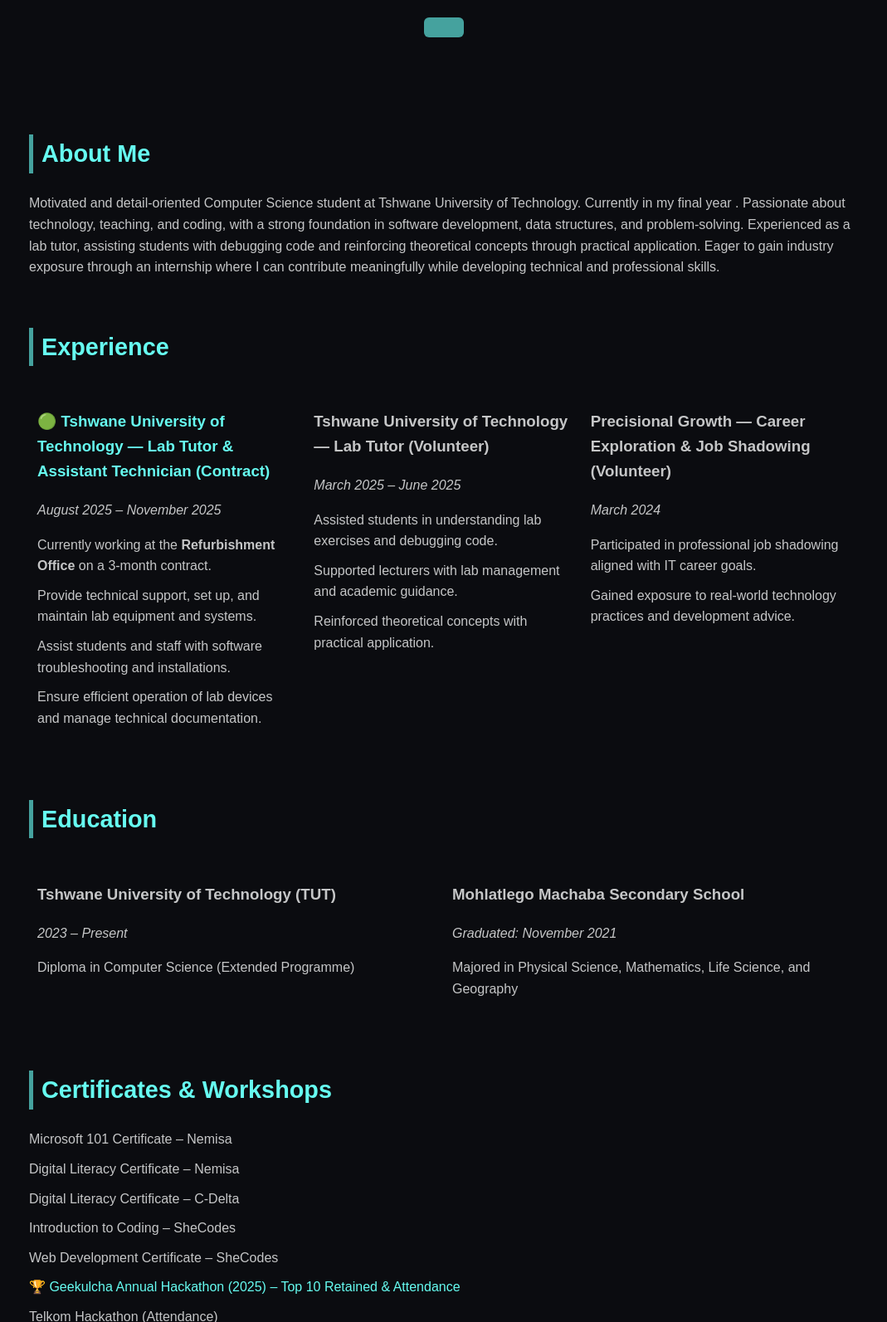
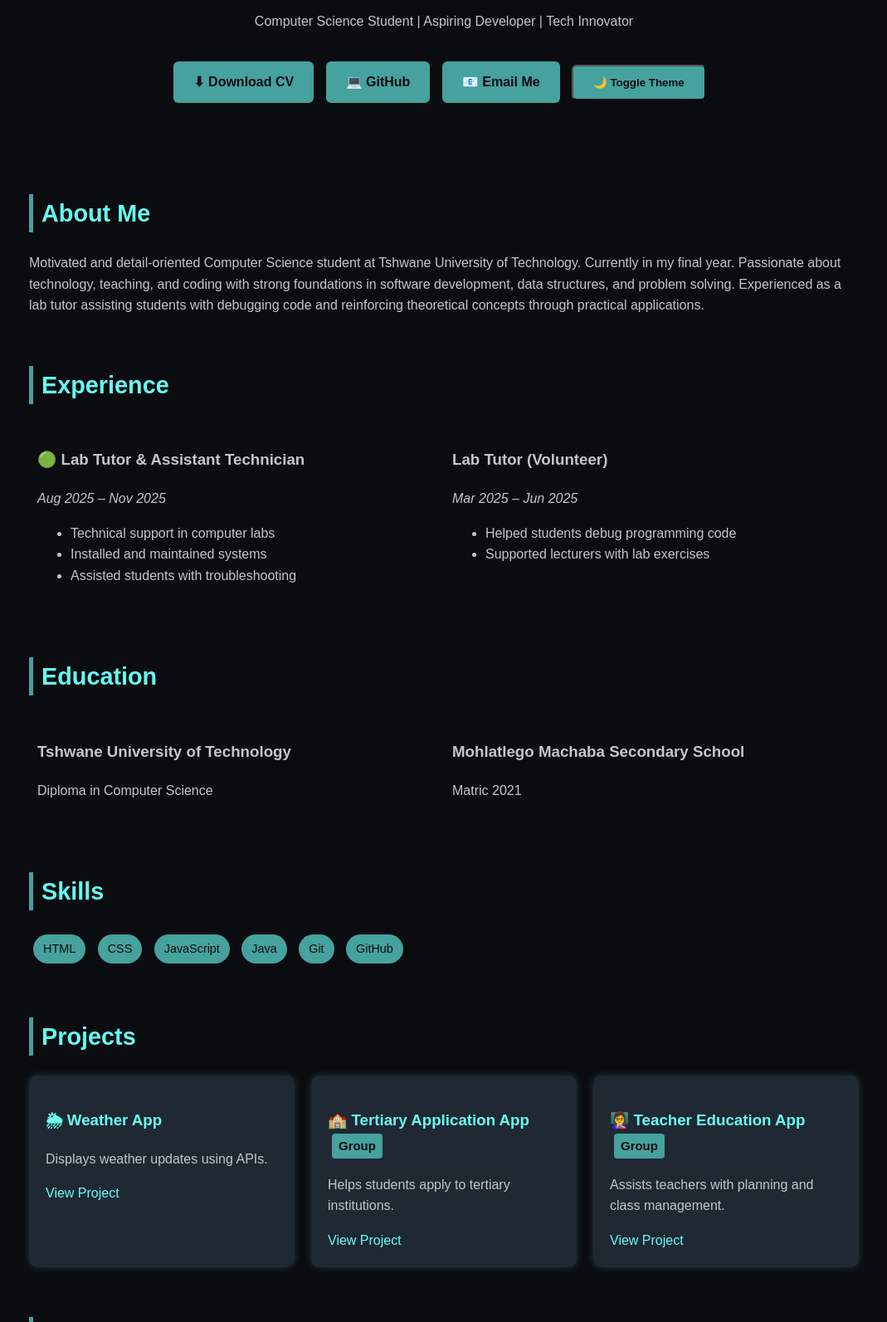
Before and after one commit to KgaugeloKgatle/KGATLE_K-_Portifolio, a plain HTML site: page index.html in a window 1280 px wide. Shown: the part 240-1833 px from the top of the page at 83% size, without its empty margins (105-1174 px from the left). Drawn offline with Linux system fonts and the light colour scheme.

Commit message:
Refactor index.html for improved structure and styling

```diff
--- a/index.html
+++ b/index.html
@@ -1,223 +1,346 @@
 <!DOCTYPE html>
 <html lang="en">
 <head>
-  <meta charset="UTF-8" />
-  <meta name="viewport" content="width=device-width, initial-scale=1.0" />
+<meta charset="UTF-8">
+<meta name="viewport" content="width=device-width, initial-scale=1.0">
 <title>Kgatle Kgaugelo | Portfolio</title>
+
 <style>
-    body {
-      margin: 0;
-      font-family: "Poppins", Arial, sans-serif;
-      background-color: #0b0c10;
-      color: #c5c6c7;
-      line-height: 1.6;
+
+html{
+scroll-behavior:smooth;
 }
-    a { color: #66fcf1; text-decoration: none; }
-    a:hover { text-decoration: underline; }
-    .container { max-width: 1000px; margin: auto; padding: 20px; }
-    header { text-align: center; padding: 70px 20px 50px; }
-    header h1 { margin: 0; font-size: 3em; color: #66fcf1; }
-    header p { font-size: 1.2em; color: #aaa; }
-    .download-btn {
-      display: inline-block; margin-top: 25px; padding: 12px 24px;
-      background-color: #45a29e; color: #0b0c10; font-weight: bold;
-      border-radius: 6px; transition: 0.3s;
+
+body{
+margin:0;
+padding-top:70px;
+font-family:"Poppins",Arial,sans-serif;
+background-color:#0b0c10;
+color:#c5c6c7;
+line-height:1.6;
 }
-    .download-btn:hover { background-color: #66fcf1; }
-    section { margin-top: 60px; }
-    section h2 {
-      border-left: 5px solid #45a29e; padding-left: 10px;
-      color: #66fcf1; font-size: 1.8em;
+
+.light-mode{
+background:white;
+color:black;
 }
-    ul { list-style: none; padding: 0; }
-    li { margin-bottom: 10px; }
-    .two-col { display: flex; flex-wrap: wrap; }
-    .two-col > div { flex: 1; min-width: 280px; padding: 10px; }
 
-    /* Project Cards */
-    .projects-grid {
-      display: grid; grid-template-columns: repeat(auto-fit, minmax(280px, 1fr));
-      gap: 20px; margin-top: 20px;
+a{color:#66fcf1;text-decoration:none;}
+a:hover{text-decoration:underline;}
+
+.container{
+max-width:1000px;
+margin:auto;
+padding:20px;
 }
-    .project-card {
-      background: #1f2833; padding: 20px; border-radius: 10px;
-      box-shadow: 0 0 10px rgba(102, 252, 241, 0.2);
-      transition: transform 0.3s;
+
+/* NAVBAR */
+
+.navbar{
+position:fixed;
+top:0;
+width:100%;
+background:#1f2833;
+padding:15px;
+text-align:center;
+z-index:1000;
 }
-    .project-card:hover {
-      transform: translateY(-5px);
-      box-shadow: 0 0 20px rgba(102, 252, 241, 0.4);
+
+.navbar a{
+margin:0 15px;
+font-weight:bold;
+color:#66fcf1;
 }
-    .project-card h3 { color: #66fcf1; margin-bottom: 10px; }
-    .group-tag {
-      display: inline-block; font-size: 0.8em;
-      background-color: #45a29e; color: #0b0c10;
-      padding: 3px 8px; border-radius: 4px; margin-left: 5px;
+
+.navbar a:hover{
+color:#45a29e;
 }
-    .view-all { text-align: center; margin-top: 40px; }
-    .view-all a {
-      display: inline-block; padding: 12px 24px;
-      background-color: #45a29e; color: #0b0c10;
-      border-radius: 6px; font-weight: bold;
+
+/* HEADER */
+
+header{
+text-align:center;
+padding:70px 20px 50px;
 }
-    .view-all a:hover { background-color: #66fcf1; }
-    footer {
-      margin: 70px 0 20px; text-align: center;
-      color: #777; font-size: 0.9em;
+
+header h1{
+margin:0;
+font-size:3em;
+color:#66fcf1;
 }
-    .current-role { color: #66fcf1; font-weight: bold; }
+
+/* BUTTON */
+
+.download-btn{
+display:inline-block;
+margin-top:20px;
+margin-right:10px;
+padding:12px 24px;
+background-color:#45a29e;
+color:#0b0c10;
+font-weight:bold;
+border-radius:6px;
+transition:0.3s;
+}
+
+.download-btn:hover{
+background-color:#66fcf1;
+}
+
+/* SECTIONS */
+
+section{
+margin-top:60px;
+}
+
+section h2{
+border-left:5px solid #45a29e;
+padding-left:10px;
+color:#66fcf1;
+font-size:1.8em;
+}
+
+/* GRID */
+
+.two-col{
+display:flex;
+flex-wrap:wrap;
+}
+
+.two-col>div{
+flex:1;
+min-width:280px;
+padding:10px;
+}
+
+/* SKILLS */
+
+.skill-badge{
+display:inline-block;
+background:#45a29e;
+color:#0b0c10;
+padding:6px 12px;
+margin:5px;
+border-radius:20px;
+font-size:0.9em;
+}
+
+/* PROJECTS */
+
+.projects-grid{
+display:grid;
+grid-template-columns:repeat(auto-fit,minmax(280px,1fr));
+gap:20px;
+margin-top:20px;
+}
+
+.project-card{
+background:#1f2833;
+padding:20px;
+border-radius:10px;
+box-shadow:0 0 10px rgba(102,252,241,0.2);
+transition:transform 0.3s;
+}
+
+.project-card:hover{
+transform:translateY(-5px);
+box-shadow:0 0 20px rgba(102,252,241,0.4);
+}
+
+.project-card h3{
+color:#66fcf1;
+}
+
+.group-tag{
+display:inline-block;
+font-size:0.8em;
+background:#45a29e;
+color:#0b0c10;
+padding:3px 8px;
+border-radius:4px;
+margin-left:5px;
+}
+
+footer{
+margin:70px 0 20px;
+text-align:center;
+color:#777;
+font-size:0.9em;
+}
+
 </style>
 </head>
+
 <body>
+
+<nav class="navbar">
+<a href="#about">About</a>
+<a href="#experience">Experience</a>
+<a href="#education">Education</a>
+<a href="#projects">Projects</a>
+<a href="#skills">Skills</a>
+<a href="#contact">Contact</a>
+</nav>
+
 <div class="container">
+
 <header>
+
 <h1>Kgatle Kgaugelo</h1>
-      <p>Computer Science Student | Aspiring Developer & Tech Innovator</p>
-  <a class="download-btn" href="my_cv Kgatle Kgaugelo 2026(1)"> </a>
+
+<p id="typing"></p>
+
+<a class="download-btn" href="kgaugelo_kgatle_cv.pdf" download>⬇ Download CV</a>
+
+<a class="download-btn" href="https://github.com/KgaugeloKgatle" target="_blank">💻 GitHub</a>
+
+<a class="download-btn" href="mailto:makhobanekgaugelo@gmail.com">📧 Email Me</a>
+
+<button onclick="toggleMode()" class="download-btn">🌙 Toggle Theme</button>
+
 </header>
 
 <section id="about">
+
 <h2>About Me</h2>
+
 <p>
-      Motivated and detail-oriented Computer Science student at Tshwane University of Technology. Currently in my final
-      year . Passionate about technology, teaching, and coding, with a strong foundation in software development, data
-     structures, and problem-solving. Experienced as a lab tutor, assisting students with debugging code and reinforcing
-     theoretical concepts through practical application. Eager to gain industry exposure through an internship where I
-    can contribute meaningfully while developing technical and professional skills.
+Motivated and detail-oriented Computer Science student at Tshwane University of Technology.
+Currently in my final year. Passionate about technology, teaching, and coding with strong
+foundations in software development, data structures, and problem solving.
+Experienced as a lab tutor assisting students with debugging code and reinforcing
+theoretical concepts through practical applications.
 </p>
+
 </section>
 
 <section id="experience">
+
 <h2>Experience</h2>
+
 <div class="two-col">
+
 <div>
-          <h3 class="current-role">🟢 Tshwane University of Technology — Lab Tutor & Assistant Technician (Contract)</h3>
-          <p><em>August 2025 – November 2025</em></p>
+<h3>🟢 Lab Tutor & Assistant Technician</h3>
+<p><em>Aug 2025 – Nov 2025</em></p>
 <ul>
-            <li>Currently working at the <strong>Refurbishment Office</strong> on a 3-month contract.</li>
-            <li>Provide technical support, set up, and maintain lab equipment and systems.</li>
-            <li>Assist students and staff with software troubleshooting and installations.</li>
-            <li>Ensure efficient operation of lab devices and manage technical documentation.</li>
+<li>Technical support in computer labs</li>
+<li>Installed and maintained systems</li>
+<li>Assisted students with troubleshooting</li>
 </ul>
 </div>
 
 <div>
-          <h3>Tshwane University of Technology — Lab Tutor (Volunteer)</h3>
-          <p><em>March 2025 – June 2025</em></p>
+<h3>Lab Tutor (Volunteer)</h3>
+<p><em>Mar 2025 – Jun 2025</em></p>
 <ul>
-            <li>Assisted students in understanding lab exercises and debugging code.</li>
-            <li>Supported lecturers with lab management and academic guidance.</li>
-            <li>Reinforced theoretical concepts with practical application.</li>
+<li>Helped students debug programming code</li>
+<li>Supported lecturers with lab exercises</li>
 </ul>
 </div>
 
-        <div>
-          <h3>Precisional Growth — Career Exploration & Job Shadowing (Volunteer)</h3>
-          <p><em>March 2024</em></p>
-          <ul>
-            <li>Participated in professional job shadowing aligned with IT career goals.</li>
-            <li>Gained exposure to real-world technology practices and development advice.</li>
-          </ul>
 </div>
-      </div>
+
 </section>
 
 <section id="education">
+
 <h2>Education</h2>
+
 <div class="two-col">
+
 <div>
-          <h3>Tshwane University of Technology (TUT)</h3>
-          <p><em>2023 – Present</em></p>
-          <p>Diploma in Computer Science (Extended Programme)</p>
+<h3>Tshwane University of Technology</h3>
+<p>Diploma in Computer Science</p>
 </div>
+
 <div>
 <h3>Mohlatlego Machaba Secondary School</h3>
-          <p><em>Graduated: November 2021</em></p>
-          <p>Majored in Physical Science, Mathematics, Life Science, and Geography</p>
+<p>Matric 2021</p>
 </div>
+
 </div>
-    </section>
 
-    <section id="certificates">
-      <h2>Certificates & Workshops</h2>
-      <ul>
-        <li>Microsoft 101 Certificate – Nemisa</li>
-        <li>Digital Literacy Certificate – Nemisa</li>
-        <li>Digital Literacy Certificate – C-Delta</li>
-        <li>Introduction to Coding – SheCodes</li>
-        <li>Web Development Certificate – SheCodes</li>
-        <li>🏆 <span style="color:#66fcf1;">Geekulcha Annual Hackathon (2025) – Top 10 Retained & Attendance</span></li>
-        <li>Telkom Hackathon (Attendance)</li>
-        <li>GitHub Constellation (Attendance)</li>
-        <li>Microsoft Workshop – Morse Innovation Centre (Attendance)</li>
-      </ul>
 </section>
 
 <section id="skills">
+
 <h2>Skills</h2>
-      <div class="two-col">
-        <div>
-          <h4>Technical Skills</h4>
-          <ul>
-            <li>HTML, CSS, JavaScript, Java</li>
-            <li>Git & GitHub</li>
-            <li>Microsoft Office & Digital Tools</li>
-          </ul>
-        </div>
-        <div>
-          <h4>Key Skills</h4>
-          <ul>
-            <li>Strong Communication</li>
-            <li>Critical Thinking</li>
-            <li>Problem Solving</li>
-            <li>Time Management</li>
-            <li>Team Collaboration</li>
-          </ul>
-        </div>
-      </div>
+
+<span class="skill-badge">HTML</span>
+<span class="skill-badge">CSS</span>
+<span class="skill-badge">JavaScript</span>
+<span class="skill-badge">Java</span>
+<span class="skill-badge">Git</span>
+<span class="skill-badge">GitHub</span>
+
 </section>
 
 <section id="projects">
+
 <h2>Projects</h2>
+
 <div class="projects-grid">
+
 <div class="project-card">
 <h3>🌦 Weather App</h3>
-          <p>Displays real-time weather updates using web APIs and dynamic UI elements.</p>
-          <a href="https://github.com/KgaugeloKgatle/Weather-Kgaugelo" target="_blank">View on GitHub</a>
+<p>Displays weather updates using APIs.</p>
+<a href="https://github.com/KgaugeloKgatle/Weather-Kgaugelo" target="_blank">View Project</a>
 </div>
 
 <div class="project-card">
-          <h3>🏫 Tertiary Application App <span class="group-tag">Group Project</span></h3>
-          <p>Helps learners apply to tertiary institutions more efficiently using a user-friendly interface.</p>
-          <a href="https://github.com/KgaugeloKgatle/GIRLCODE" target="_blank">View on GitHub</a>
+<h3>🏫 Tertiary Application App <span class="group-tag">Group</span></h3>
+<p>Helps students apply to tertiary institutions.</p>
+<a href="https://github.com/KgaugeloKgatle/GIRLCODE" target="_blank">View Project</a>
 </div>
 
 <div class="project-card">
-          <h3>👩‍🏫 Basic Education Teacher App <span class="group-tag">Group Project</span></h3>
-          <p>Assists teachers with lesson planning, student navigation, and classroom management.</p>
-          <a href="https://github.com/KgaugeloKgatle/Eduvisor" target="_blank">View on GitHub</a>
+<h3>👩‍🏫 Teacher Education App <span class="group-tag">Group</span></h3>
+<p>Assists teachers with planning and class management.</p>
+<a href="https://github.com/KgaugeloKgatle/Eduvisor" target="_blank">View Project</a>
 </div>
 
-        <div class="project-card">
-          <h3>♿ EduVisor – Disability App <span class="group-tag">Group Project</span></h3>
-          <p>Supports students with disabilities through educational accessibility and study tools.</p>
-          <a href="https://github.com/kamo123maetso/HOPEHARBOUR1" target="_blank">View on GitHub</a>
-        </div>
 </div>
 
-      <div class="view-all">
-        <a href="https://github.com/KgaugeloKgatle" target="_blank">View All Projects on GitHub</a>
-      </div>
 </section>
 
 <section id="contact">
+
 <h2>Contact</h2>
+
 <p>Email: <a href="mailto:makhobanekgaugelo@gmail.com">makhobanekgaugelo@gmail.com</a></p>
+
 </section>
 
 <footer>
-      © 2025 Kgatle Kgaugelo • <a href="https://github.com/KgaugeloKgatle" target="_blank">GitHub Profile</a>
+
+© 2026 Kgatle Kgaugelo •
+<a href="https://github.com/KgaugeloKgatle" target="_blank">GitHub Profile</a>
+
 </footer>
+
 </div>
+
+<script>
+
+const text="Computer Science Student | Aspiring Developer | Tech Innovator";
+let index=0;
+
+function typeEffect(){
+if(index<text.length){
+document.getElementById("typing").innerHTML+=text.charAt(index);
+index++;
+setTimeout(typeEffect,50);
+}
+}
+
+typeEffect();
+
+function toggleMode(){
+document.body.classList.toggle("light-mode");
+}
+
+</script>
+
 </body>
 </html>
```
Lines whose indentation alone changed are shown as unchanged.
